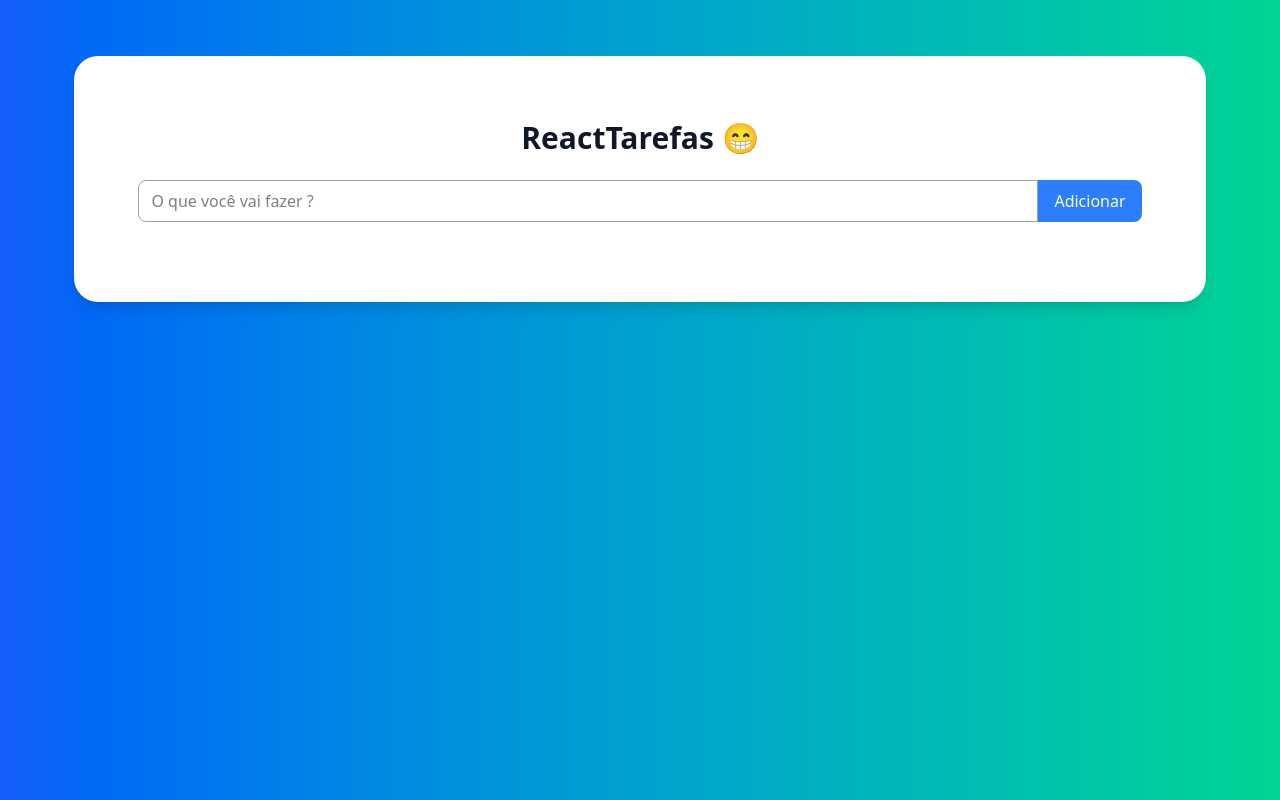
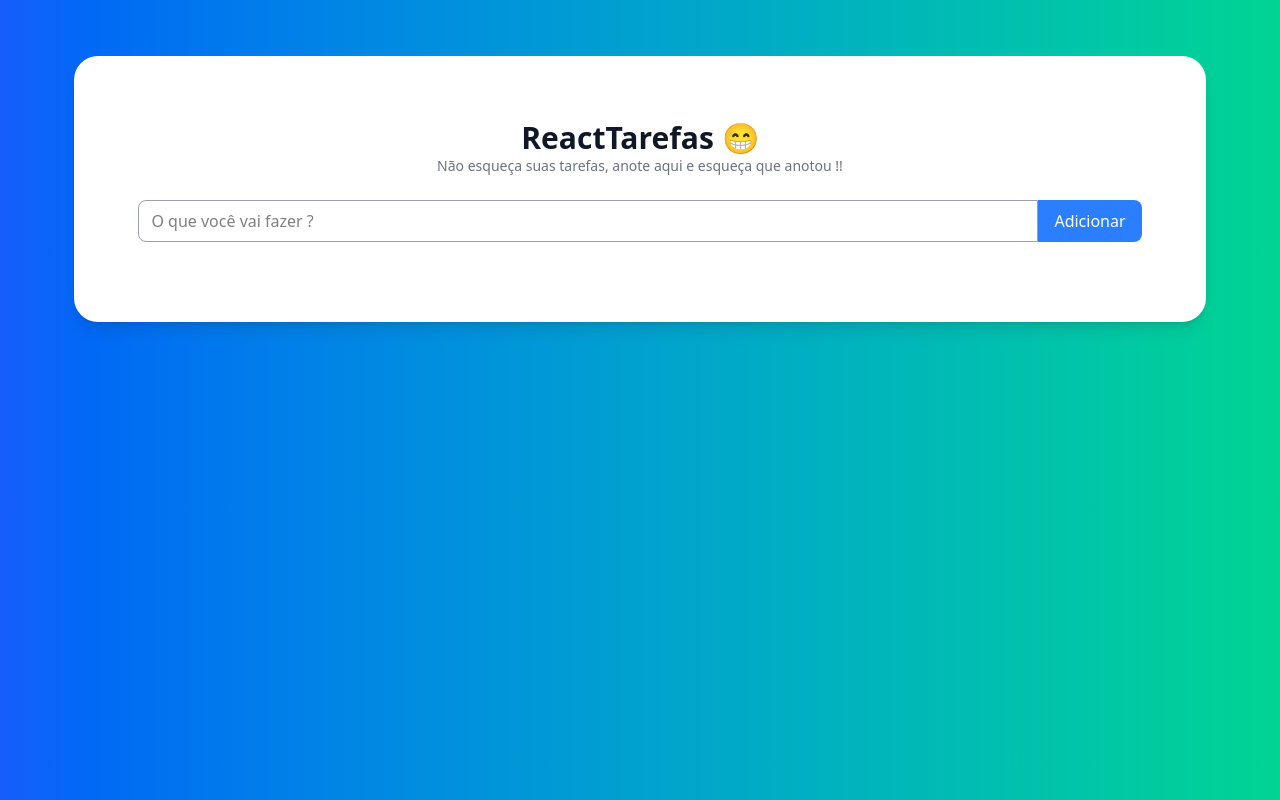
Before and after one commit to wells99/toDoReact, a React (Vite) app: page / in a window 1280 px wide. Built offline with nearby package versions, Linux system fonts and the light colour scheme.

Commit message:
pitch adicionado

```diff
--- a/src/components/ToDoReact.jsx
+++ b/src/components/ToDoReact.jsx
@@ -27,7 +27,8 @@ function ToDoReact() {
     return (
         <div className="h-screen flex items-start pt-10 justify-center bg-gradient-to-r from-blue-600 to-emerald-400">
             <div className="bg-white shadow-lg rounded-3xl m-4 p-4 lg:p-16 lg:items-center">
-                <h1 className="text-3xl font-bold text-center text-gray-900 mb-6">ReactTarefas 😁</h1>
+                <h1 className="text-3xl font-bold text-center text-gray-900">ReactTarefas 😁</h1>
+                <p className="text-gray-500 text-sm text-center mb-6">Não esqueça suas tarefas, anote aqui e esqueça que anotou !!</p>
                 <div className="mb-4 flex">
                     <input
                         value={input}
```
